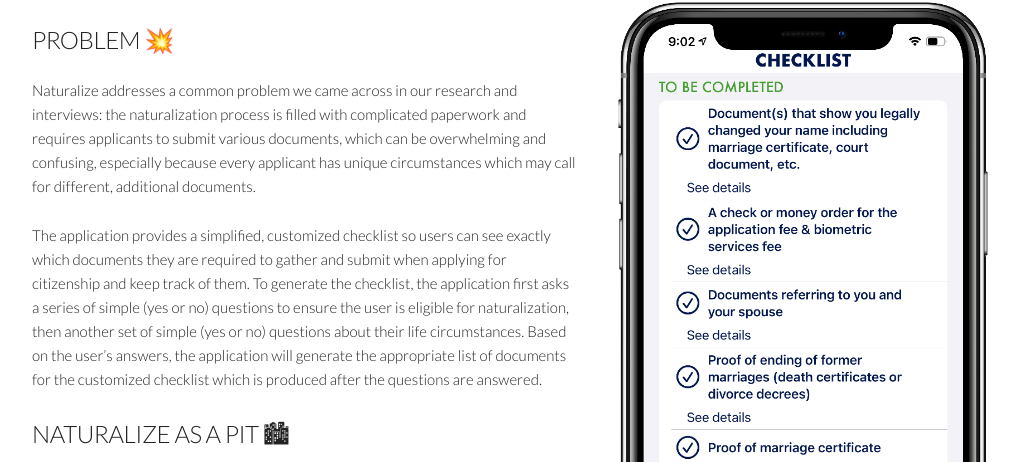
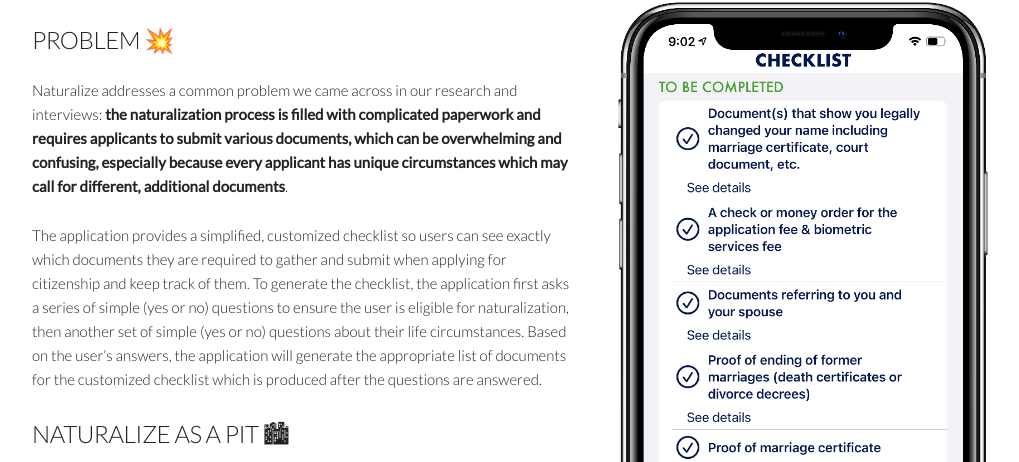
Before and after one commit to tbngo/naturalize-casestudy, a plain HTML site: page index.html in a window 1280 px wide. Shown: the part 338-800 px from the top of the page, without its empty margins (128-1147 px from the left). Drawn offline with Linux system fonts and the light colour scheme.

Commit message:
formatting/content fixes

```diff
--- a/index.html
+++ b/index.html
@@ -48,9 +48,9 @@
         <h4><strong>SUMMARY 📝</strong></h4>
         <h5 class="subheader">PROBLEM 💥</h5>
         <p>
-          Naturalize addresses a common problem we came across in our research and interviews: the naturalization process is
+          Naturalize addresses a common problem we came across in our research and interviews: <strong>the naturalization process is
           filled with complicated paperwork and requires applicants to submit various documents, which can be overwhelming and
-          confusing, especially because every applicant has unique circumstances which may call for different, additional documents.
+          confusing, especially because every applicant has unique circumstances which may call for different, additional documents</strong>.
         </p>
         <p>
           The application provides a simplified, customized checklist so users can see exactly which documents they are required to
@@ -423,9 +423,9 @@
         <h4><strong>RESULTS 🎉</strong></h4>
         <img src="images/naturalize_logo.png" class="u-max-full-width center-50" alt="visual">
         <div class="center padtop">
+          <img src="images/recording.gif" class="u-max-full-width" width="22%" alt="final app">
           <img src="images/app-1.PNG" class="u-max-full-width" width="22%" alt="final app">
           <img src="images/app-2.PNG" class="u-max-full-width" width="22%" alt="final app">
-          <img src="images/app-3.PNG" class="u-max-full-width" width="22%" alt="final app">
           <img src="images/app-4.PNG" class="u-max-full-width" width="22%" alt="final app">
         </div>
         <p class="padtop">
```
Also changed, not shown: images/2_finding.png, images/final_1-removebg-preview.png, images/final_2-removebg-preview.png, 1 other file.
